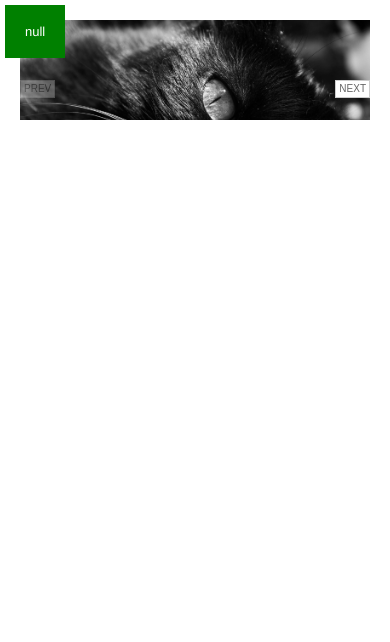
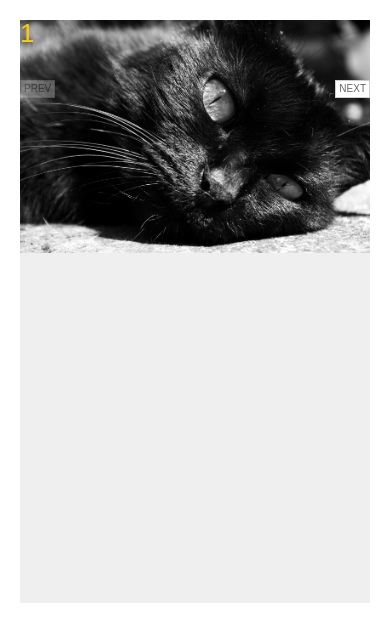
Before and after one commit to yujulia/jCarrotCell, a plain HTML site: page test.html in a window 390 px wide. Drawn offline with Linux system fonts and the light colour scheme.

Commit message:
add height ratio to inside slide

```diff
--- a/js/jCarrotCell.js
+++ b/js/jCarrotCell.js
@@ -110,6 +110,7 @@
 
 				currentWindow,
 				currentWindowWidth,
+				cellRatio,
 
 				api, view, slider, items, single, totalItems,
 				frameSize, singleSize, viewSize,
@@ -156,11 +157,18 @@
 						newWidth -= sideOffset;
 					}
 
+					var newHeight = newWidth/cellRatio;
 
 					$($this).css("width", newWidth+"px");
 					$(view).css("width", newWidth+"px");
 					var getChildren = slider.children(settings.sliderChildSelect);
-					$(getChildren).css("width", newWidth+"px");
+					$(getChildren).css("width", newWidth+"px").css("height", newHeight+"px");
+
+					// reset the current scroll
+					// if (currentPage > 1){
+					// 	gotoPage(currentPage);
+					// }
+
 				}
 			};
 
@@ -171,7 +179,6 @@
 				debug("resize happened " + currentWindowWidth);
 				makeItMaxWidth();
 				updateSlider();
-
 			};
 
 			/** no animation scroll to reset to beginning or end
@@ -251,6 +258,7 @@
 			/** scroll the carousel by advancing to the next page
 			*/
 			var gotoPage = function(page) {
+
 				if (arguments.length) {  myPage = page;  } else {  return false; }
 
 				var dir = myPage < currentPage ? -1 : 1, // what direction are we going
@@ -741,6 +749,8 @@
 
 				if (settings.sideways) {
 					singleSize = single.outerWidth(true);
+
+					debug("finding new single size it is " + singleSize);
 				} else {
 					singleSize = single.outerHeight(true);
 				}
@@ -773,7 +783,6 @@
 			};
 
 
-
 			/** find elements relevant to the carrot cell
 			*/
 			var findOutAboutCarrot = function(){
@@ -782,7 +791,13 @@
 				view = $this.children(".carrotCellView:first");
 				slider = view.children(settings.sliderSelect);
 
+
 				if (settings.useMaxWidth){
+
+					// find the default ratio of one slide
+					var testSlide = slider.children(settings.sliderChildSelect).filter(':first');
+					cellRatio = testSlide.width()/testSlide.height();
+
 					handleResize(); // see how big the current window is on load
 					$(window).on('resize', windowResized);
 				}
--- a/test.html
+++ b/test.html
@@ -61,7 +61,7 @@
 		}
 		.carrotCellView li {
 			width: 1000px;
-			height: 1000px;
+			height: 500px;
 			border: none;
 			margin: 0px;
 		}
@@ -82,10 +82,10 @@
 		}
 		@media screen and (max-width: 600px) {
 			.kitten, .kitten .carrotCellView, .carrotCellView li {
-				width: 200px;
+				width: 300px;
 			}
 			.carrotCellView li {
-				height: 100px;
+				/*height: 100px;*/
 			}
 		}
 	</style>
@@ -109,6 +109,6 @@
 			<div class="next">next</div>
 		</div>
 
-	<div id="output">null</div>
+
 </body>
 </html>
```
